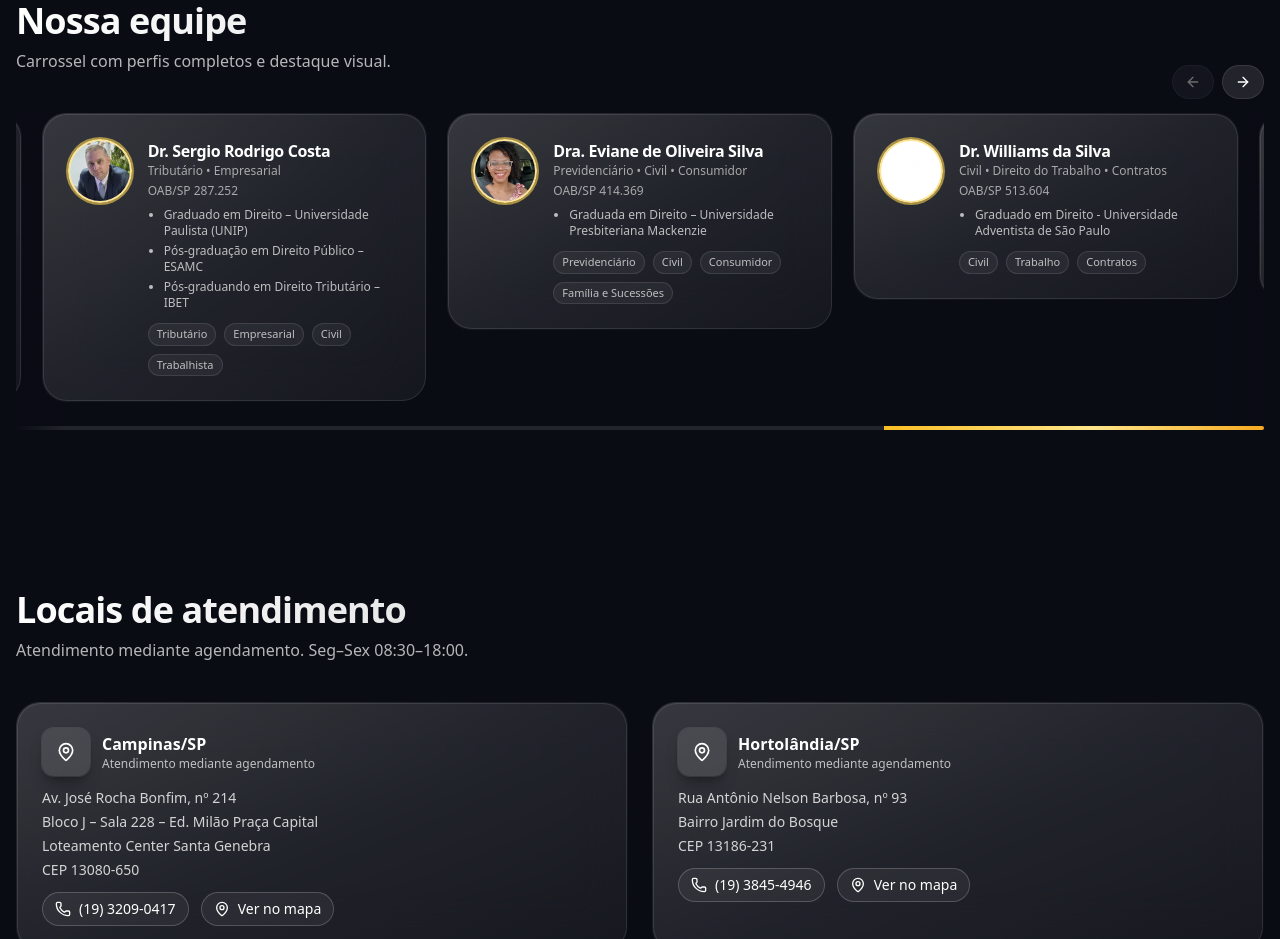
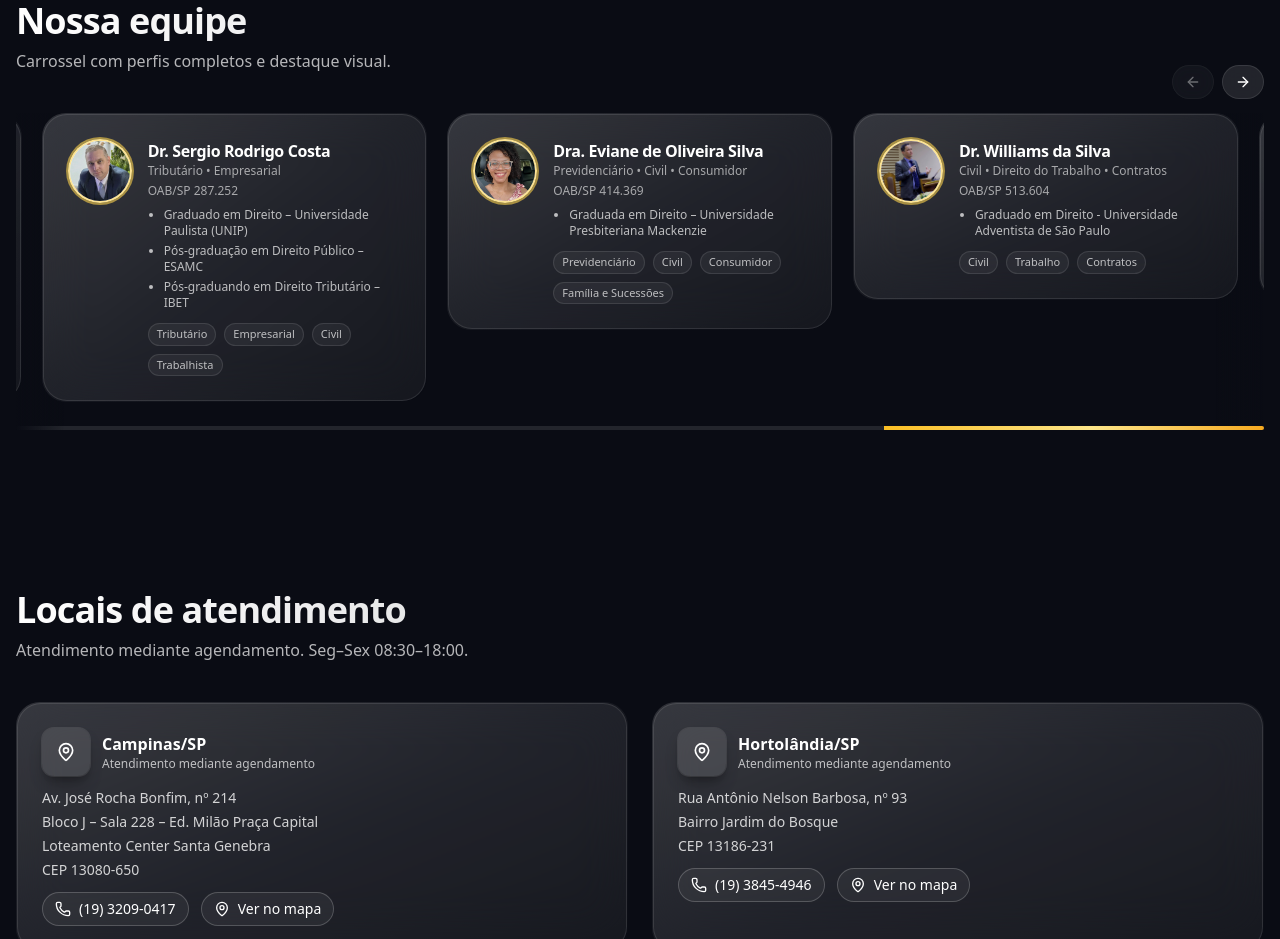
Before and after one commit to juanmmendes/pageMM, a React (Vite) app: page / in a window 1280 px wide. Shown: the part 2320-3259 px from the top of the page. Built offline with nearby package versions, Linux system fonts and the light colour scheme.

Commit message:
Alterações de responsividade

```diff
--- a/src/HomepageMarinhoMendes.jsx
+++ b/src/HomepageMarinhoMendes.jsx
@@ -5,7 +5,7 @@ import sergioFoto from './assets/Rodrigo.png';
 import evianeFoto from './assets/Eviane.jpeg';
 import giovannaFoto from './assets/Giovana.jpeg';
 import gabrielFoto from './assets/Gabriel.jpeg';
-import williansFoto from './assets/LogoBranca.png';
+import williansFoto from './assets/Williams.jpg';
 import escritorioUrl from './assets/escritorio.jpg';
 import { motion, AnimatePresence } from "framer-motion";
 import {
@@ -598,8 +598,8 @@ function PersonCard({ nome, cargo, oab, formacao = [], areas = [], foto }) {
             <img
               src={foto}
               alt={nome}
-              className="h-16 w-16 rounded-full object-cover border-2 border-amber-300/60 bg-white"
-              style={{ objectFit: 'cover', objectPosition: 'center' }}
+              className="h-16 w-16 rounded-full border-2 border-amber-300/60 bg-white"
+              style={{ objectFit: 'cover', objectPosition: 'center', width: '4rem', height: '4rem', aspectRatio: '1/1', display: 'block' }}
             />
           ) : (
             <div className="grid h-16 w-16 place-content-center rounded-full bg-white text-neutral-900 font-bold">
```
Also changed, not shown: src/assets/Williams.jpg (added).
